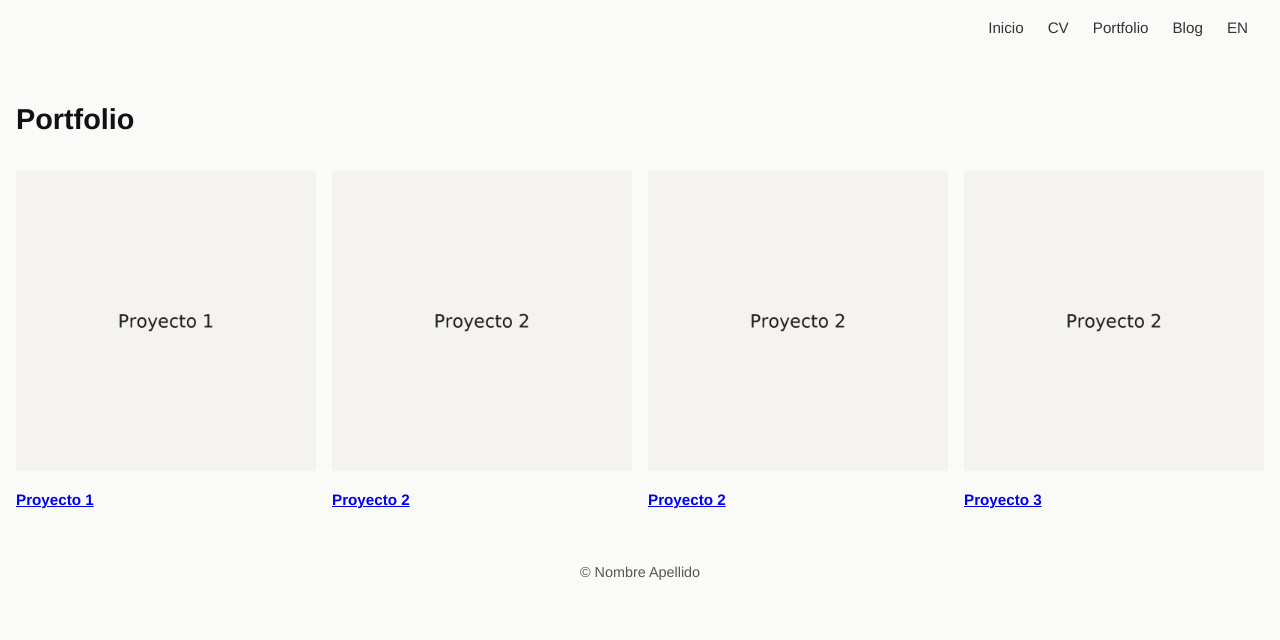
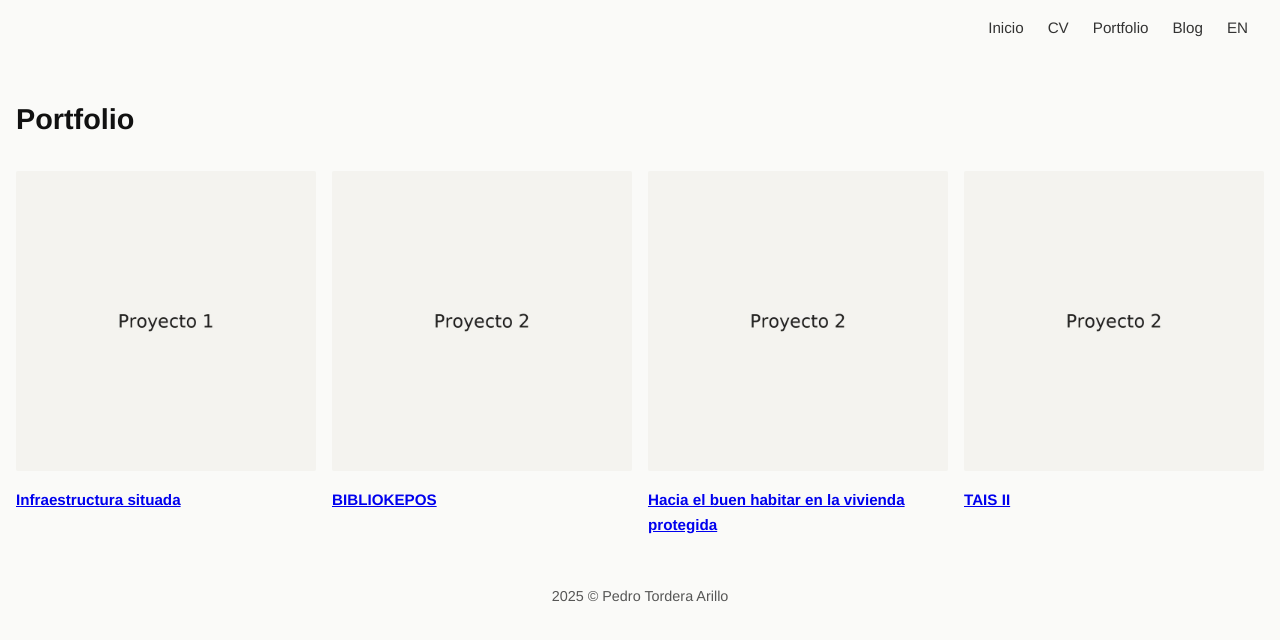
Before and after one commit to torderapedro/torderapedro.github.io, a plain HTML site: page portfolio.html in a window 1280 px wide. Drawn offline with Linux system fonts and the light colour scheme.

Commit message:
Update portfolio.html

```diff
--- a/portfolio.html
+++ b/portfolio.html
@@ -24,7 +24,7 @@
           <img src="assets/proj1.jpg" alt="Proyecto 1">
         </a>
         <div class="title">
-          <a href="proyectos/proyecto1.html">Proyecto 1</a>
+          <a href="proyectos/proyecto1.html">Infraestructura situada</a>
         </div>
       </div>
 
@@ -33,7 +33,7 @@
           <img src="assets/proj2.jpg" alt="Proyecto 2">
         </a>
         <div class="title">
-          <a href="proyectos/proyecto2.html">Proyecto 2</a>
+          <a href="proyectos/proyecto2.html">BIBLIOKEPOS</a>
         </div>
       </div>
 
@@ -42,7 +42,7 @@
           <img src="assets/proj2.jpg" alt="Proyecto 2">
         </a>
         <div class="title">
-          <a href="proyectos/proyecto2.html">Proyecto 2</a>
+          <a href="proyectos/proyecto2.html">Hacia el buen habitar en la vivienda protegida</a>
         </div>
       </div>
 
@@ -51,12 +51,12 @@
           <img src="assets/proj2.jpg" alt="Proyecto 2">
         </a>
         <div class="title">
-          <a href="proyectos/proyecto2.html">Proyecto 3</a>
+          <a href="proyectos/proyecto2.html">TAIS II</a>
         </div>
       </div>
     </div>
   </main>
 
-  <footer>© Nombre Apellido</footer>
+  <footer>2025 © Pedro Tordera Arillo</footer>
 </body>
 </html>
```
